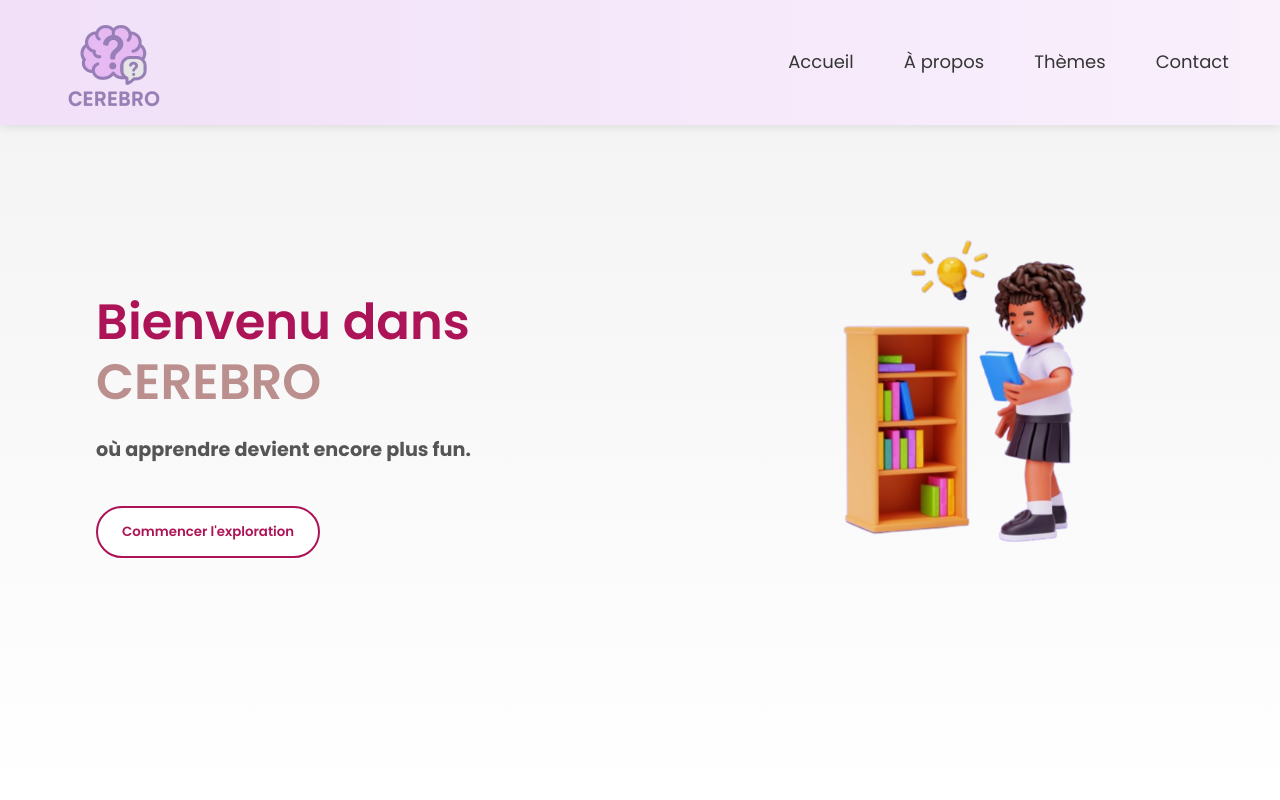
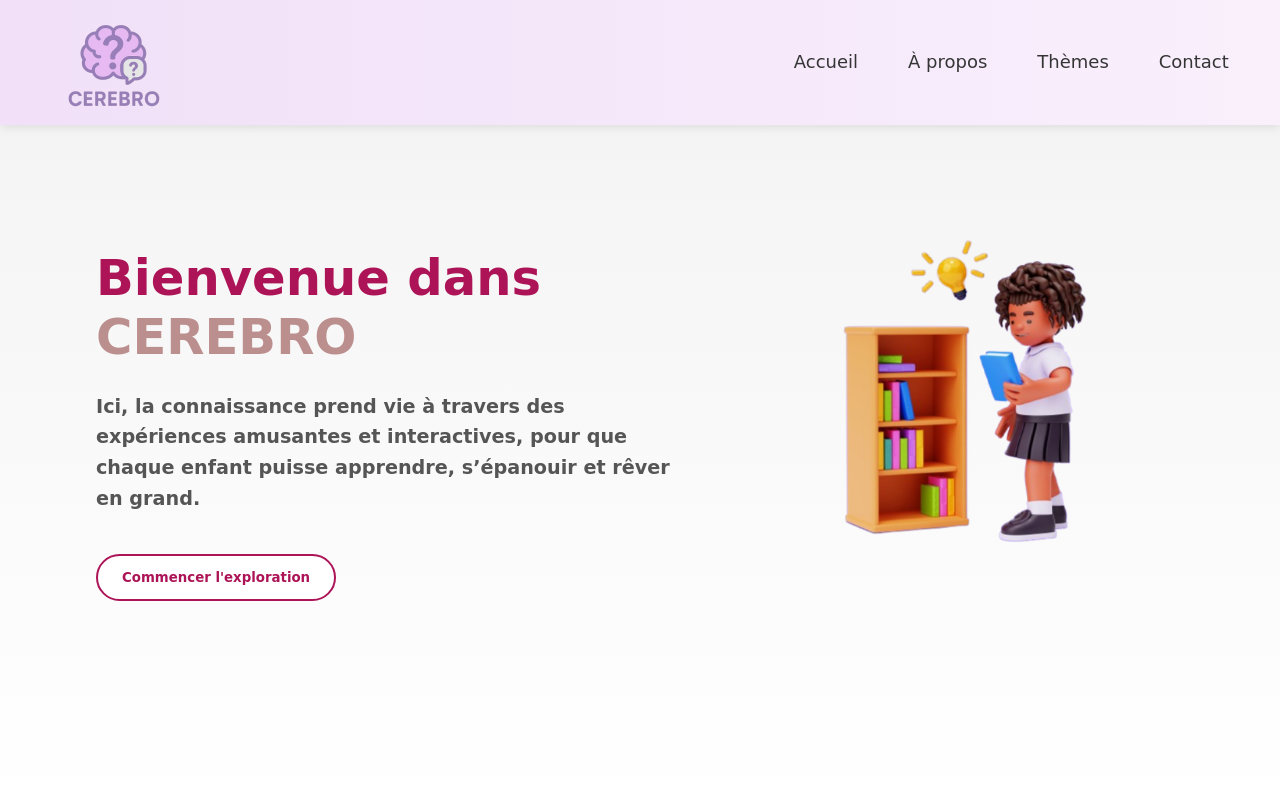
Before and after one commit to Rockya24/projet, a plain HTML site: page index.html in a window 1280 px wide. Shown: the top 800 px of the page. Drawn offline with nearby package versions, Linux system fonts and the light colour scheme.

Commit message:
commit 3

```diff
--- a/css/style.css
+++ b/css/style.css
@@ -1,13 +1,16 @@
 /* ========================== */
 /*      RESET & BASE         */
 /* ========================== */
+html{
+  scroll-behavior: smooth;
+}
 * {
   margin: 0;
   padding: 0;
   box-sizing: border-box;
   text-decoration: none;
   list-style: none;
-  font-family: "Poppins", sans-serif;
+  font-family: cursive;
 }
 
 body {
@@ -358,5 +361,4 @@ header {
   #themes,
   .contact-section {
     padding: 60px 2rem;
-  }
 }
--- a/index.html
+++ b/index.html
@@ -31,8 +31,9 @@
   <section class="hero-section">
     <div class="section-content">
       <div class="hero-text">
-        <h2 class="hero-title">Bienvenu dans <span>CEREBRO</span></h2>
-        <h3 class="hero-subtitle">où apprendre devient encore plus fun.</h3>
+        <h2 class="hero-title">Bienvenue dans <span>CEREBRO</span></h2>
+       <h3 class="hero-subtitle">Ici, la connaissance prend vie à travers des expériences amusantes et interactives, pour que chaque enfant puisse apprendre, s’épanouir et rêver en grand.</h3>
+
         <div class="cta-buttons">
           <button class="cta-button">Commencer l'exploration</button>
         </div>
```
